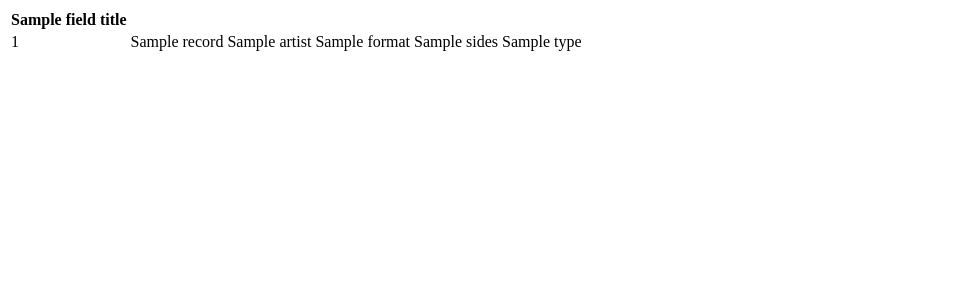
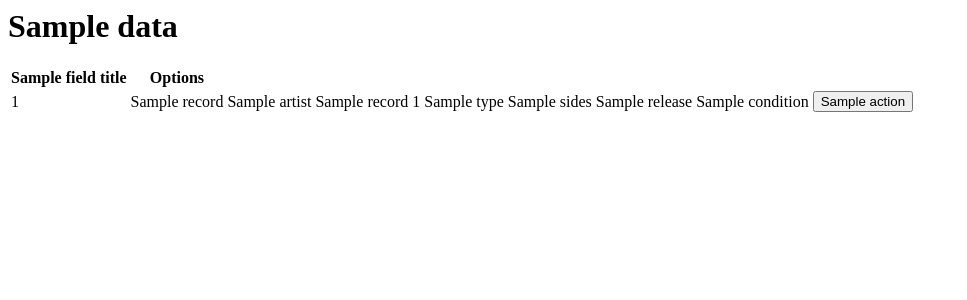
Before and after one commit to allenhardy214/vinylcollection, a PHP site: template application/views/record_list.php in a window 1280 px wide. Shown: the top 300 px of the page, without its empty margins (0-967 px from the left). Run offline with PHP 8.4, Linux system fonts and the light colour scheme; the template is opened without the code that fills it: most values are stand-ins (such as "Sample title", 1, 10 or a date in 2020).

Commit message:
modified:   .gitignore 	deleted:    .htaccess 	modified:   Readme.txt 	modified:   application/controllers/Controller.php 	modified:   application/controllers/IndexController.php 	modified:   application/models/RecordModel.php 	modified:   application/models/RecordformatModel.php 	modified:   application/models/RecordsideModel.php 	modified:   application/models/RecordtypeModelphp 	modified:   application/models/model.php 	modified:   application/views/footer.php 	modified:   application/views/header.php 	modified:   application/views/record_list.php 	modified:   config/config.sample.php 	modified:   index.php 	modified:   library/Dbclass.php 	modified:   library/View.php 	modified:   library/loader.php 	deleted:    public/.htaccess
	application/models/ArtistModel.php
	application/models/ConditionModel.php
	application/models/LabelModel.php
	application/models/SidesModel.php
	application/models/SizeModel.php
	application/models/TypeModel.php
	public/

```diff
--- a/application/controllers/Controller.php
+++ b/application/controllers/Controller.php
@@ -5,7 +5,7 @@
   public function __construct(){
     $this->view = new View();
 
-    $this->addView('header',array('title'=>'test'));
+    $this->addView('header',array('title'=>'Vinyl Collection'));
   }
 
   protected function addView($path_to_view,$data=array())
--- a/application/controllers/IndexController.php
+++ b/application/controllers/IndexController.php
@@ -10,6 +10,7 @@
     $this->data['records'] = $this->record->getModels();
     $this->data['field_titles'] = $this->record->getFieldTitles();
     $this->addView('record_list',$this->data);
+
     $this->render();
   }
 }
--- a/application/views/header.php
+++ b/application/views/header.php
@@ -1,5 +1,10 @@
 <html>
   <head>
   <title><?=$data['title']?></title>
+  <link rel="stlyesheet" type="text/css"  href="/public/css/style.css" />
+
   </head>
   <body>
+	  <div id="header">
+		<h1><?=$data['title']?></h1>
+	  </div>
--- a/application/views/record_list.php
+++ b/application/views/record_list.php
@@ -4,15 +4,30 @@
       <?foreach($data['field_titles'] as $t):?>
         <th><?=$t?></th>
       <?endforeach;?>
+
+      <?if($data['records'][0]->option_count>0):?>
+		<th colspan="<?=$data['records'][0]->option_count?>">Options</th>
+      <?endif;?>
     </tr>
     <?foreach($data['records'] as $record):?>
       <tr>
         <td><?=$record->id;?></td>
         <td><?=$record->title;?></td>
         <td><?=$record->artist;?></td>
-        <td><?=$record->format;?></td>
+        <td><?=$record->label?></td>
+        <td><?=$record->size;?></td>
+        <td><?=$record->type;?></td>
         <td><?=$record->sides;?></td>
-        <td><?=$record->type;?></td>
+        <td><?=$record->release;?></td>
+        <td><?=$record->condition;?></td>
+
+        <?if($record->option_count>0):?>
+			<?foreach($record->options as $option):?>
+				<td class="option">
+					<button type="button" class="<?=$option['action']?>" data-url="<?=$option['url']?>" data-id="<?=$record->id?>"><span><?=ucfirst($option['action'])?></span></button>
+				</td>
+			<?endforeach;?>
+        <?endif;?>
       </tr>
     <?endforeach;?>
   </table>
--- a/index.php
+++ b/index.php
@@ -1,6 +1,8 @@
 <?php
 define('DS', DIRECTORY_SEPARATOR);
 define('ROOT', dirname(__FILE__));
+
+session_start();
 
 require_once (ROOT . DS . 'config' . DS . 'config.php');
 require_once 'library/loader.php';
@@ -14,7 +16,7 @@ class Router{
 
   private function route()
   {
-    $url = $_GET['url'];
+    $url = (isset($_GET['url'])) ? $_GET['url'] : '';
     $url = explode("/",$url);
 
     if(count($url)>0)
```
Also changed, not shown: application/models/RecordModel.php (+13 -3 lines), application/models/model.php (+4 -29 lines), library/Dbclass.php (+49 -1 lines), .htaccess (deleted), public/.htaccess (deleted).
